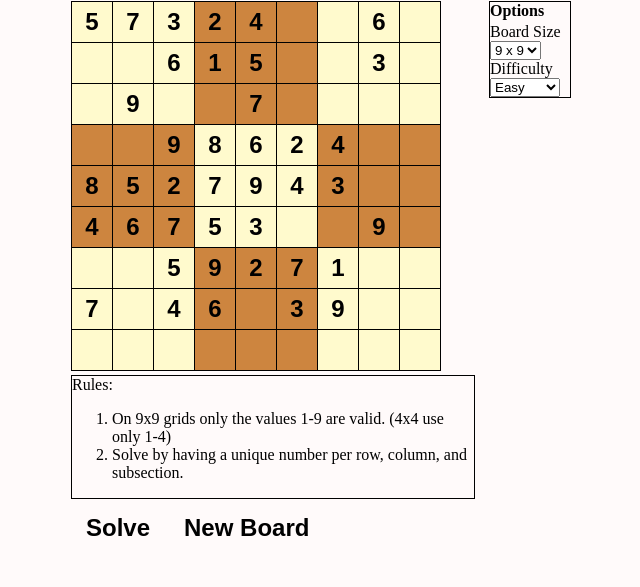
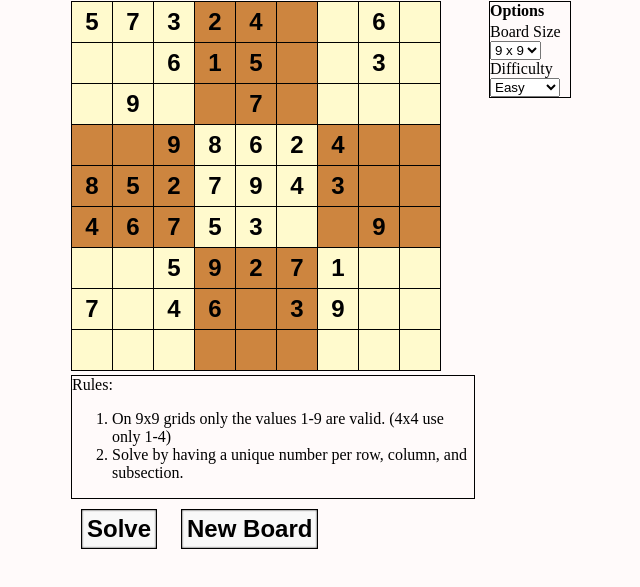
Before and after one commit to brandontate/nss-capstone-sudoku, a website: page index.html in a window 1280 px wide. Shown: the part 87-674 px from the top of the page, without its empty margins (321-961 px from the left). Drawn offline with nearby package versions, Linux system fonts and the light colour scheme.

Commit message:
Adjusted button styling

```diff
--- a/css/main.css
+++ b/css/main.css
@@ -68,6 +68,12 @@ input {
   background-color: transparent;
 }
 
+input[type="button"]{
+  border: 1px solid black;
+  box-shadow: inset 0 0 2px #000000;
+  background-color: #F8F8F8;
+}
+
 .false-input {
   box-shadow: inset 0 0 10px red;
 }
@@ -92,4 +98,5 @@ input[startingNumber='yes'] {
 
 input[solver='yes'] {
   color: blue;
+  box-shadow: none;
 }
```
